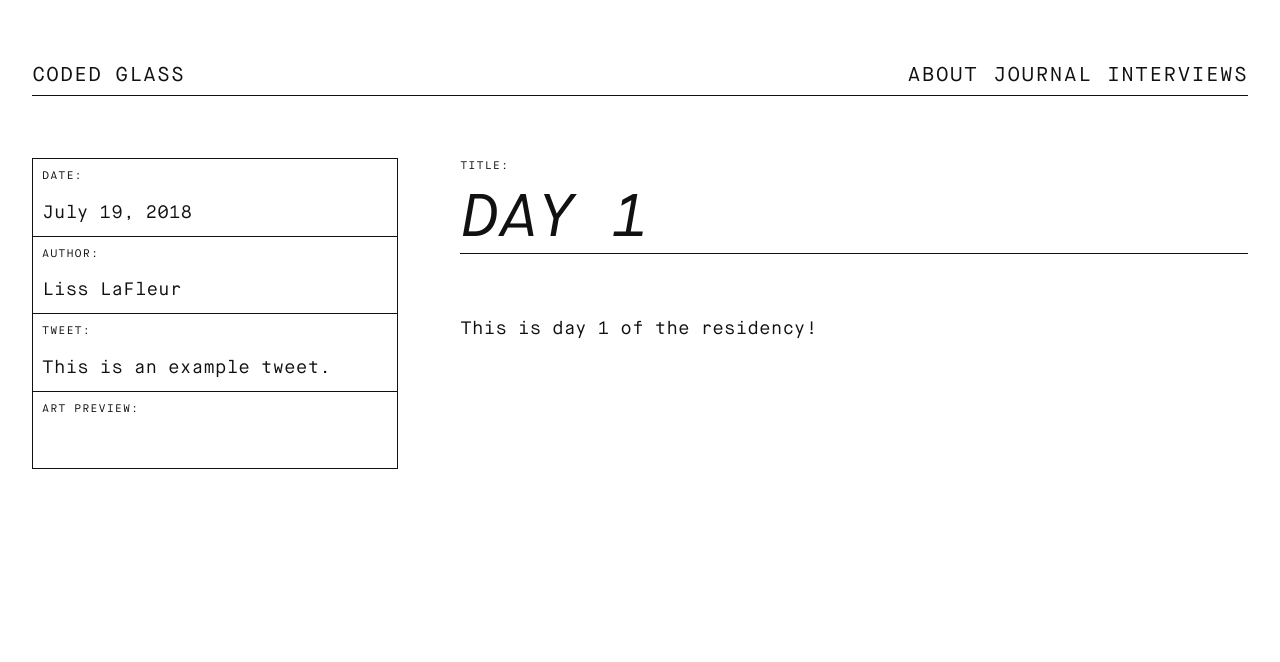
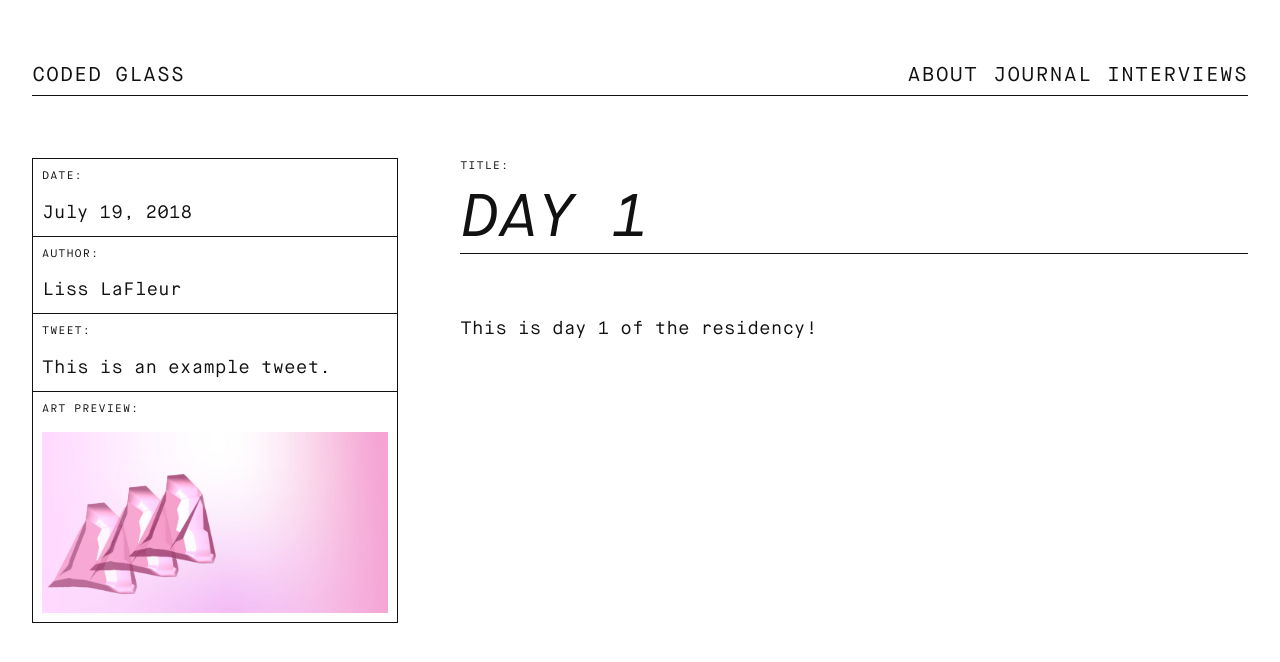
Before and after one commit to BrianaCamp/looking-glass, a Jekyll site: the page built from _journal/day-1.markdown, in a window 1280 px wide. Shown: the top 662 px of the page. Built offline with Jekyll 4.4.1, drawn with Linux system fonts in a browser that asks for light colours.

Commit message:
Updated Day 1

```diff
--- a/_journal/day-1.markdown
+++ b/_journal/day-1.markdown
@@ -3,6 +3,7 @@ title: day 1
 date: 2018-07-19 16:45:00 Z
 author: Liss LaFleur
 tweet: This is an example tweet.
+image: "/uploads/shard-hero5.jpg"
 art_preview:
   image: "/uploads/shard-hero5.jpg"
 ---
```
